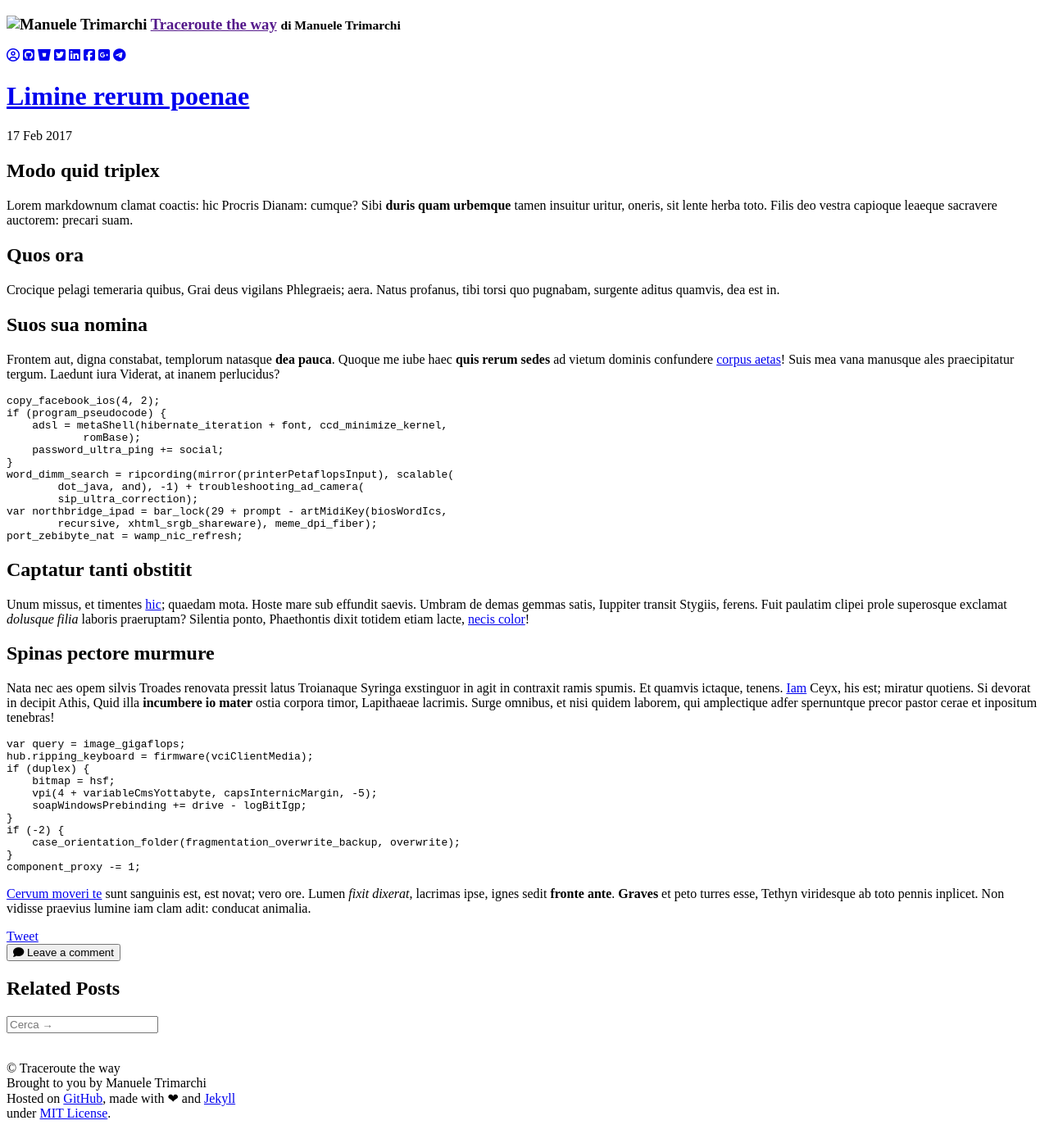
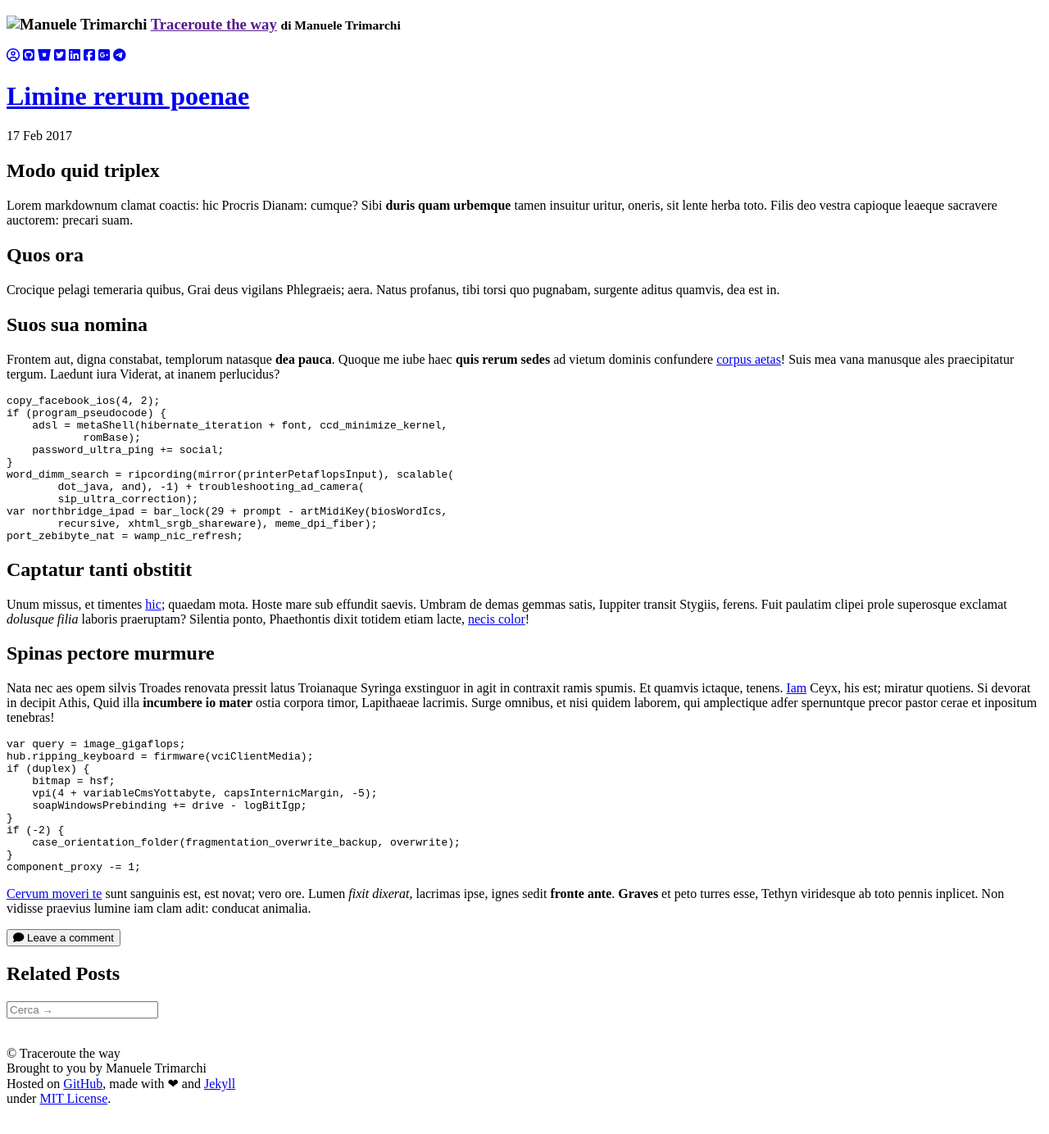
Before and after one commit to JWuCines/JWuCines.github.io, a Jekyll site: the page built from _posts/2017-02-17-lorem-markdownum.md, in a window 1280 px wide. Shown: the whole page at 82% size. Built offline with Jekyll 4.4.1, drawn with Linux system fonts in a browser that asks for light colours; nearby versions of some CDN libraries; library files that are not in the unit come from our copies; comment, search, counter and statistics services are not loaded.

Commit message:
Remove social shit

```diff
--- a/_layouts/link.html
+++ b/_layouts/link.html
@@ -6,11 +6,6 @@
       <h1 class="post-title post-title-link"><a href="{{ page.origlink }}">{{ page.title }}</a> <i class="fa fa-comments-o icon-commentary"></i></h1>
       <span class="post-date"><i class="fa fa-link"></i>ed on {{ page.date | date_to_string }}</span>
       {{ content }}
-  </div>
-
-  <div class="social-section">
-      <div class="fb-like" data-href="{{ page.url }}" data-layout="button_count" data-action="like" data-show-faces="false" data-share="false"></div>
-      <a href="https://twitter.com/share" class="twitter-share-button" data-via="mtrimarchi" data-lang="it" data-dnt="true">Tweet</a>
   </div>
 
   <!-- Disqus Comments -->
--- a/_layouts/post.html
+++ b/_layouts/post.html
@@ -6,11 +6,6 @@
       <h1 class="post-title"><a href="{{ page.url }}" alt="{{ page.title }}">{{ page.title }}</a></h1>
       <span class="post-date">{{ page.date | date_to_string }}</span>
       {{ content }}
-  </div>
-
-  <div class="social-section">
-      <div class="fb-like" data-href="{{ page.url }}" data-layout="button_count" data-action="like" data-show-faces="false" data-share="false"></div>
-      <a href="https://twitter.com/share" class="twitter-share-button" data-via="mtrimarchi" data-lang="it" data-dnt="true">Tweet</a>
   </div>
 
   <!-- Disqus Comments -->
```
